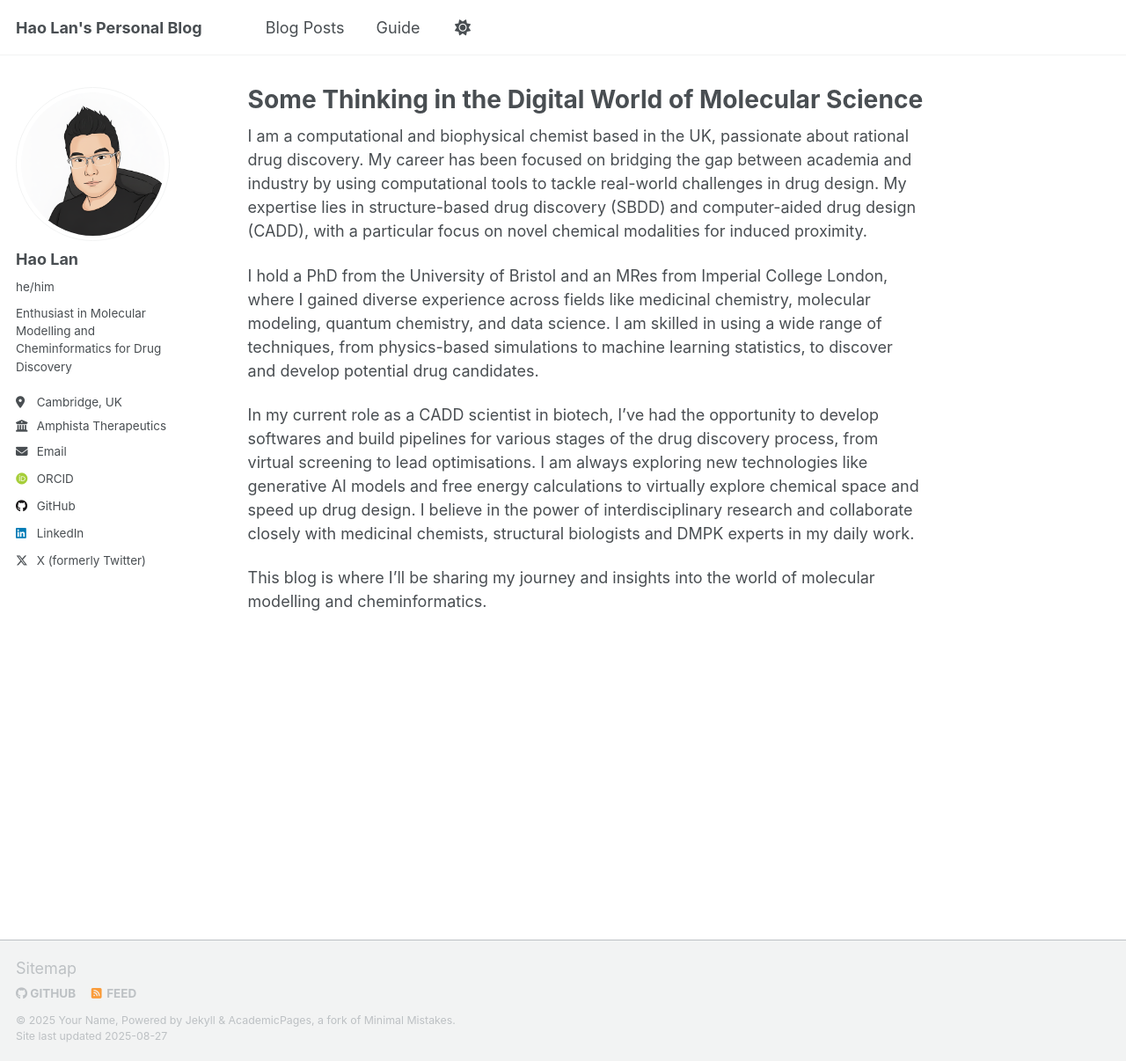
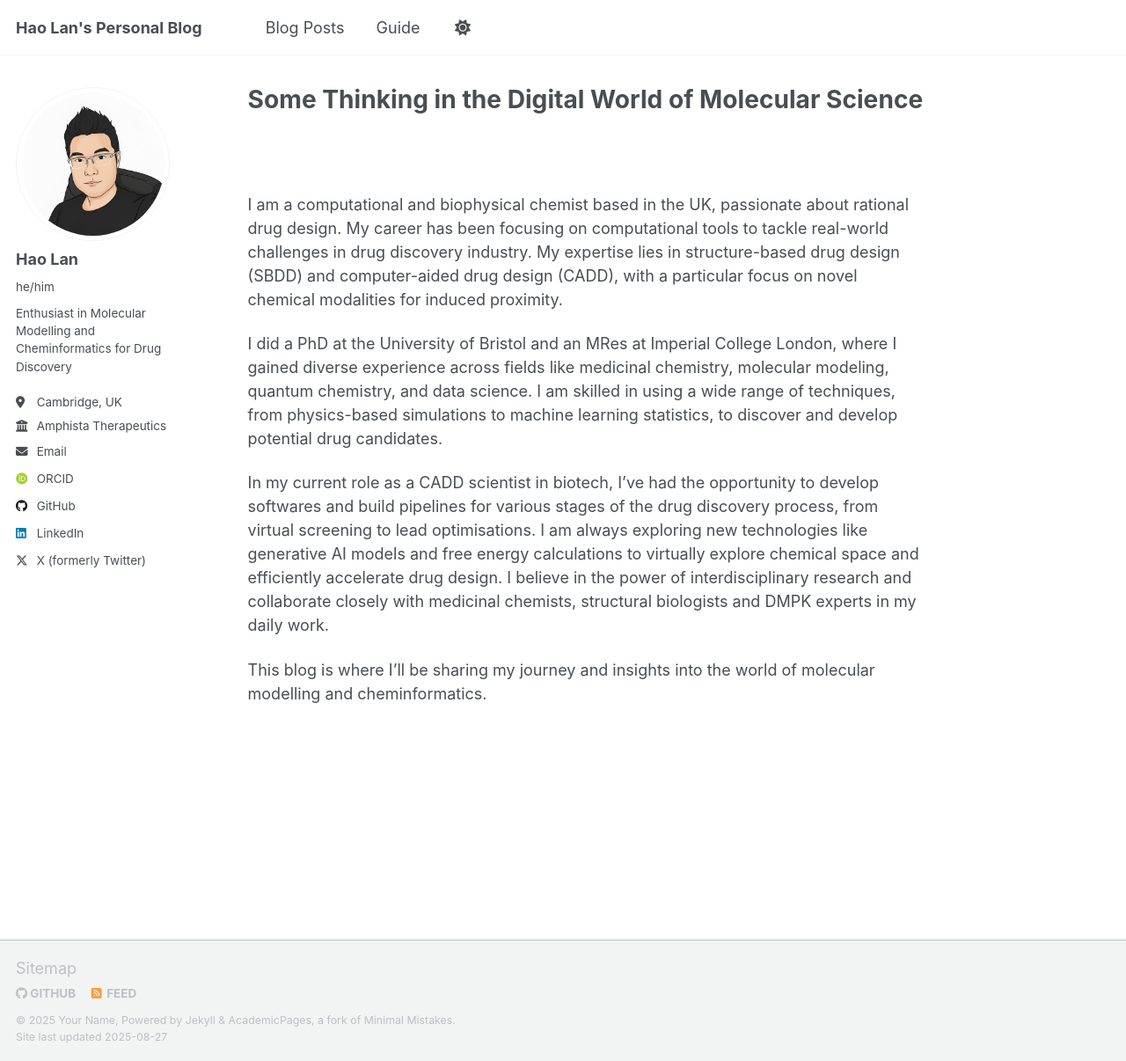
Before and after one commit to HaoLan-compchem/HaoLan-compchem.github.io, a Jekyll site: the page built from _pages/about.md, in a window 1280 px wide and 1206 px high. Shown: the whole window at 88% size. Built offline with Jekyll 4.4.1, drawn with Linux system fonts in a browser that asks for light colours; some web fonts are replaced; a script that is not in the unit is left out.

Commit message:
Update about.md

```diff
--- a/_pages/about.md
+++ b/_pages/about.md
@@ -6,12 +6,13 @@
   - /about/
   - /about.html
 ---
+<br />
+<br />
 
+I am a computational and biophysical chemist based in the UK, passionate about rational drug design. My career has been focusing on computational tools to tackle real-world challenges in drug discovery industry. My expertise lies in structure-based drug design (SBDD) and computer-aided drug design (CADD), with a particular focus on novel chemical modalities for induced proximity.
 
-I am a computational and biophysical chemist based in the UK, passionate about rational drug discovery. My career has been focused on bridging the gap between academia and industry by using computational tools to tackle real-world challenges in drug design. My expertise lies in structure-based drug discovery (SBDD) and computer-aided drug design (CADD), with a particular focus on novel chemical modalities for induced proximity.
+I did a PhD at the University of Bristol and an MRes at Imperial College London, where I gained diverse experience across fields like medicinal chemistry, molecular modeling, quantum chemistry, and data science. I am skilled in using a wide range of techniques, from physics-based simulations to machine learning statistics, to discover and develop potential drug candidates.
 
-I hold a PhD from the University of Bristol and an MRes from Imperial College London, where I gained diverse experience across fields like medicinal chemistry, molecular modeling, quantum chemistry, and data science. I am skilled in using a wide range of techniques, from physics-based simulations to machine learning statistics, to discover and develop potential drug candidates.
-
-In my current role as a CADD scientist in biotech, I've had the opportunity to develop softwares and build pipelines for various stages of the drug discovery process, from virtual screening to lead optimisations. I am always exploring new technologies like generative AI models and free energy calculations to virtually explore chemical space and speed up drug design. I believe in the power of interdisciplinary research and collaborate closely with medicinal chemists, structural biologists and DMPK experts in my daily work.
+In my current role as a CADD scientist in biotech, I've had the opportunity to develop softwares and build pipelines for various stages of the drug discovery process, from virtual screening to lead optimisations. I am always exploring new technologies like generative AI models and free energy calculations to virtually explore chemical space and efficiently accelerate drug design. I believe in the power of interdisciplinary research and collaborate closely with medicinal chemists, structural biologists and DMPK experts in my daily work.
 
 This blog is where I'll be sharing my journey and insights into the world of molecular modelling and cheminformatics.
```
